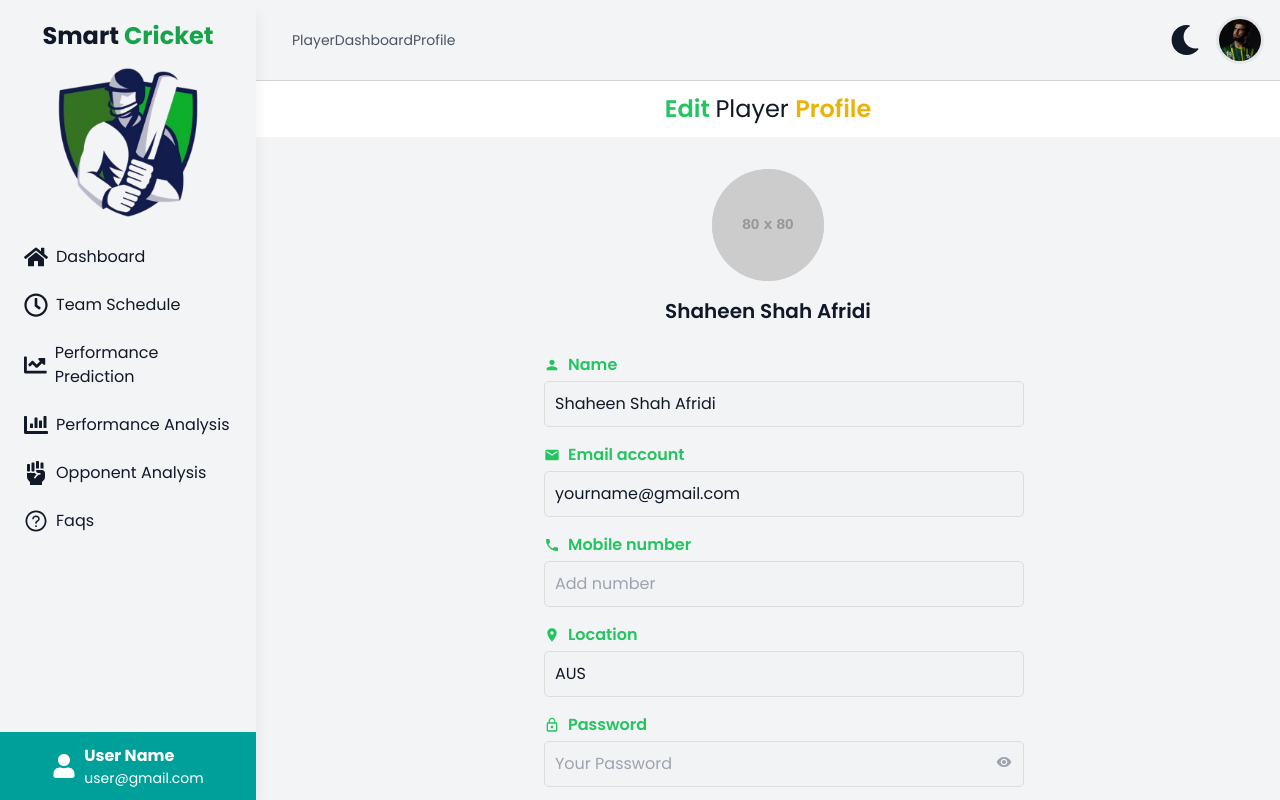
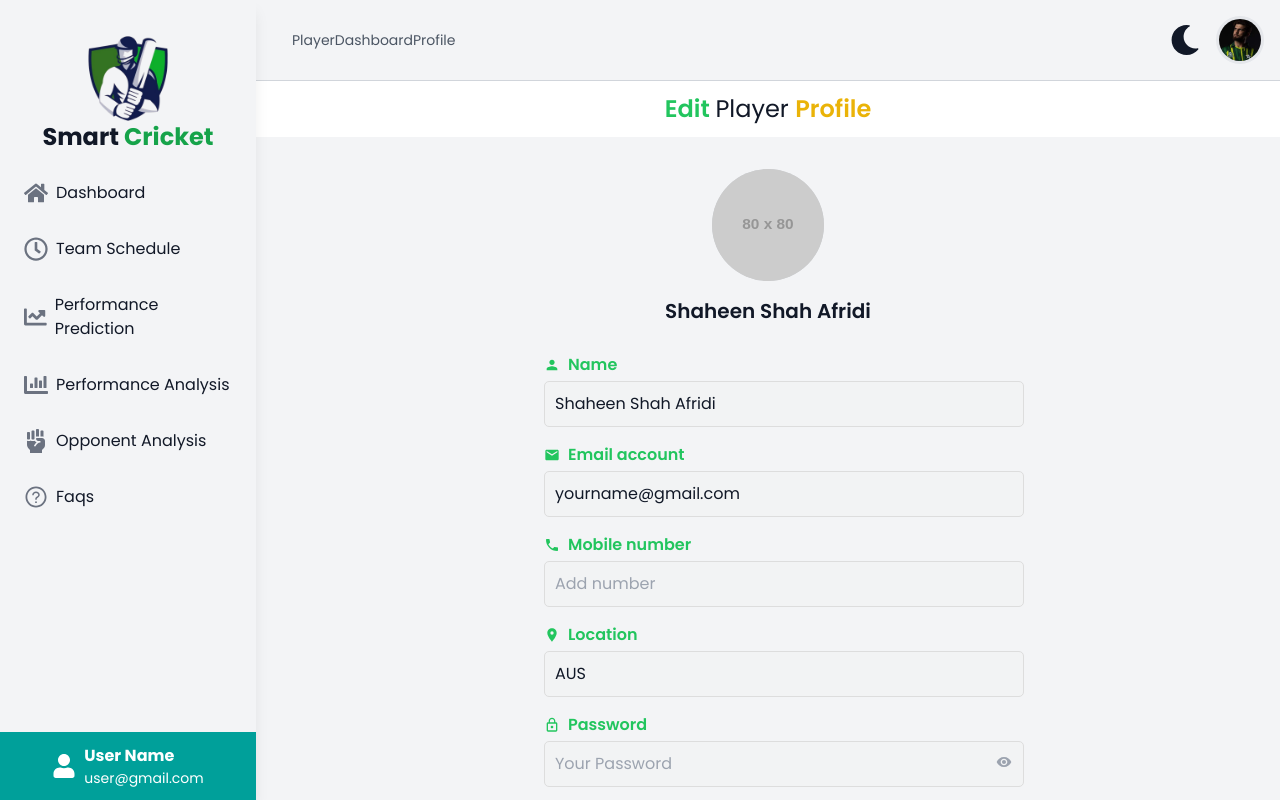
Before and after one commit to AjabNauman958/smart-cricket-frontend, a React (Vite) app: page /PlayerProfile in a window 1280 px wide. Shown: the top 800 px of the page. Built offline with nearby package versions, Linux system fonts and the light colour scheme.

Commit message:
modified

```diff
--- a/src/components/Player/Sidebar.jsx
+++ b/src/components/Player/Sidebar.jsx
@@ -1,5 +1,5 @@
 import React, { useState } from 'react';
-import { FaHome, FaRegClock, FaChartLine, FaChartBar, FaFistRaised, FaUser, FaBars, FaTimes } from 'react-icons/fa';
+import { FaHome, FaRegClock, FaChartLine, FaChartBar, FaFistRaised, FaUser, FaBars, FaTimes, } from 'react-icons/fa';
 import { AiOutlineQuestionCircle } from 'react-icons/ai';
 import { Link, useLocation } from 'react-router-dom';
 import logo from '../images/logo.png';
@@ -25,17 +25,18 @@ const Sidebar = () => {
   return (
     <div className={`bg-gray-100 text-gray-900 min-h-screen px-4 fixed ${isOpen ? 'w-72' : 'w-20'} md:w-64 border-gray-300 dark:border-gray-600 dark:bg-gray-900 dark:text-white transition-width duration-300 shadow-lg z-50`}>
       <div className="flex items-center justify-center gap-3 text-center relative mt-5">
+
+        <div className="cursor-pointer  md:hidden text-gray-500" onClick={toggleSidebar}>
+          {isOpen ? <FaTimes size={24} /> : <FaBars size={24} />}
+        </div>
+      </div>
+      <div className="text-center mt-4">
+        <img src={logo} alt="Logo" className={`rounded-full ${isOpen ? 'block' : 'hidden'} md:block w-32 mx-auto`} />
         <h1 className={`text-2xl font-bold  ${isOpen ? 'block' : 'hidden'} md:block`}>
           Smart <span className="text-green-600">Cricket</span>
         </h1>
-        <div className="cursor-pointer  md:hidden " onClick={toggleSidebar}>
-          {isOpen ? <FaTimes size={24} /> : <FaBars size={24} />}
-        </div>
       </div>
-      <div className="flex items-center mt-4">
-        <img src={logo} alt="Logo" className={`rounded-full ${isOpen ? 'block' : 'hidden'} md:block`} />
-      </div>
-      <ul className="flex flex-col text-xl mt-4">
+      <ul className="flex flex-col text-xl mt-4 gap-2">
         {links.map((item, index) => {
           const isActive = location.pathname === item.to; // Check if the current route matches the link
 
@@ -46,7 +47,7 @@ const Sidebar = () => {
                 }`}
             >
               <Link to={item.to} className="flex items-center">
-                {React.cloneElement(item.icon, { className: `${isOpen ? 'text-2xl' : 'text-3xl'} md:text-2xl` })}
+                {React.cloneElement(item.icon, { className: `${isOpen ? 'text-2xl text-gray-500' : 'text-2xl text-gray-500'} md:text-2xl ` })}
                 <span className={`ml-2 ${isOpen ? 'inline' : 'hidden'} md:inline text-base`}>{item.label}</span>
               </Link>
             </li>
```
